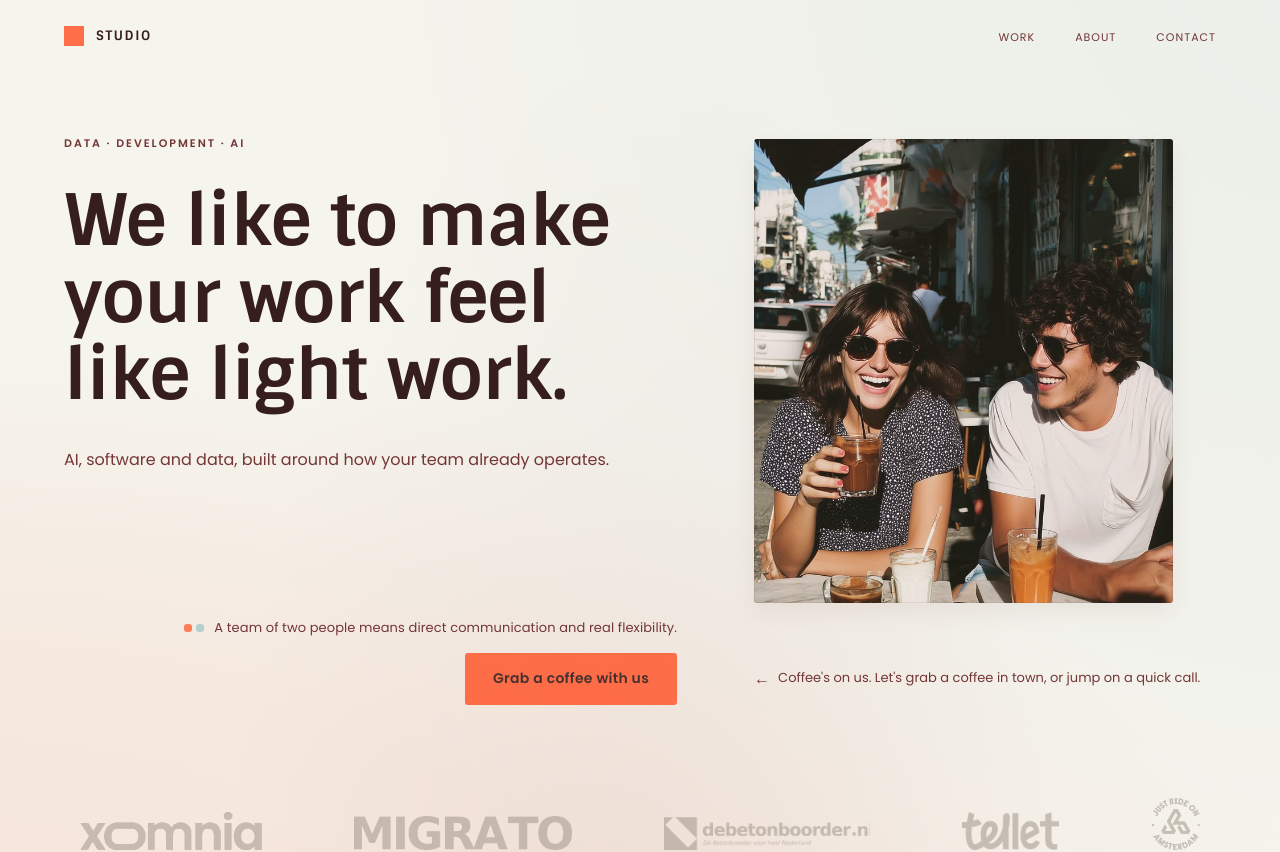
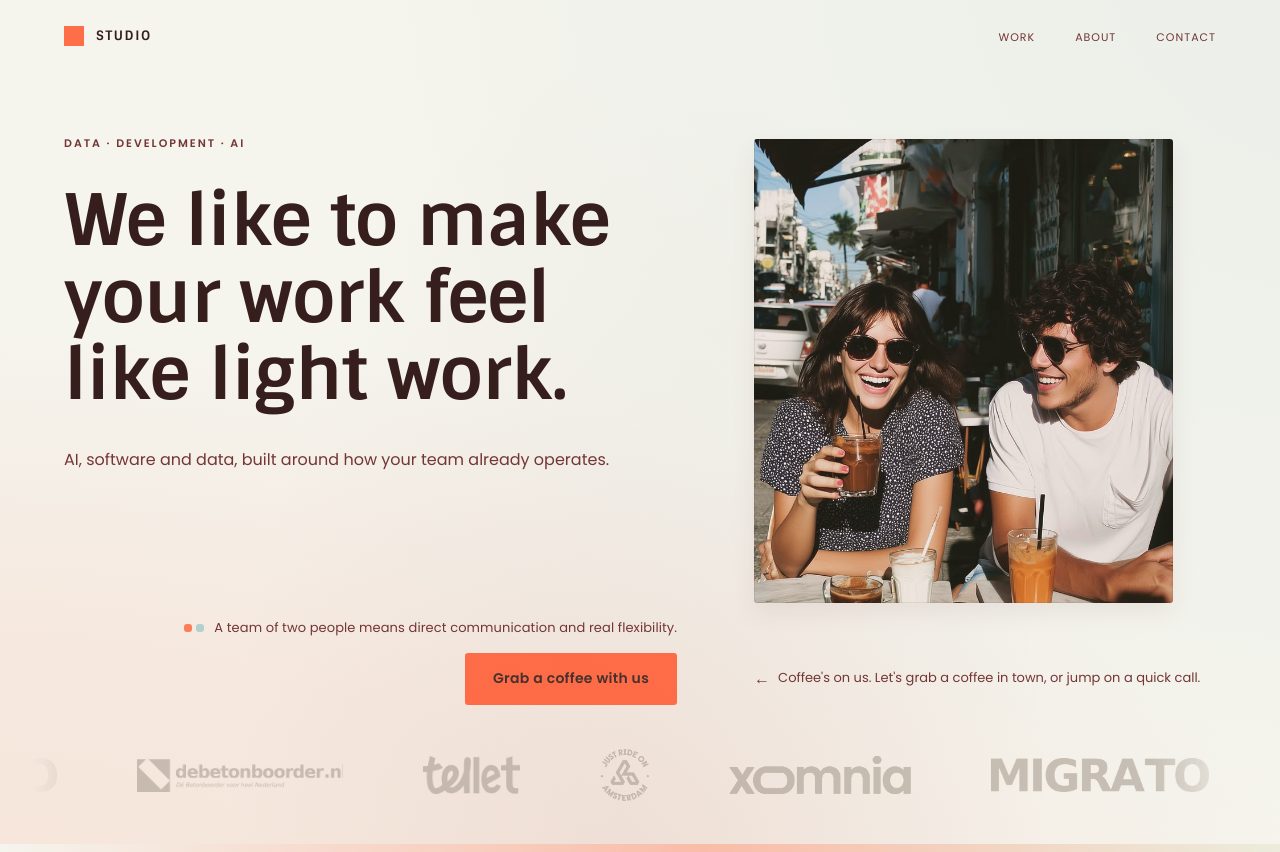
Before and after one commit to dcvanduuren/Keizersgracht, a Next.js app: page / in a window 1280 px wide. Shown: the top 852 px of the page. Built offline with nearby package versions, Linux system fonts and the light colour scheme.

Commit message:
Implement infinite right-to-left marquee carousel with gradient edge masks for logo banner

```diff
--- a/src/app/globals.css
+++ b/src/app/globals.css
@@ -131,3 +131,34 @@ html {
     radial-gradient(ellipse 79.2% 105.9% at 105% -5%, rgba(160, 201, 203, 0.1) 0%, rgba(160, 201, 203, 0.07) 50%, rgba(160, 201, 203, 0) 100%),
     radial-gradient(ellipse 112.5% 70.6% at -8% 110%, rgba(255, 96, 55, 0.1) 0%, rgba(255, 96, 55, 0.08) 50%, rgba(255, 96, 55, 0) 100%);
 }
+
+/* Infinite Marquee Carousel */
+@keyframes marquee {
+  0% {
+    transform: translateX(0%);
+  }
+  100% {
+    transform: translateX(-50%);
+  }
+}
+
+.animate-marquee {
+  display: flex;
+  width: max-content;
+  animation: marquee 32s linear infinite;
+}
+
+.animate-marquee:hover {
+  animation-play-state: paused;
+}
+
+.mask-marquee {
+  mask-image: linear-gradient(to right, transparent 0%, black 8%, black 92%, transparent 100%);
+  -webkit-mask-image: linear-gradient(to right, transparent 0%, black 8%, black 92%, transparent 100%);
+}
+
+@media (prefers-reduced-motion: reduce) {
+  .animate-marquee {
+    animation: none;
+  }
+}
--- a/src/components/sections/logo-banner.tsx
+++ b/src/components/sections/logo-banner.tsx
@@ -1,8 +1,9 @@
 import Image from "next/image";
 
 /**
- * `size` is the Figma box in px. Rendered widths step down on small screens
- * (≈65% on mobile, ≈82% on tablet, 100% from xl) and keep the Figma aspect ratio.
+ * Client and partner logos.
+ * Uses a continuous right-to-left flowing marquee with gradient masks at the edges,
+ * making logos fade out seamlessly into an invisible line on the left and return from the right.
  */
 const logos = [
   { name: "Xomnia", file: "logo-xomnia", w: 182, h: 38, cls: "w-[118px] md:w-[149px] xl:w-[182px]" },
@@ -12,17 +13,24 @@ const logos = [
   { name: "Just Ride On Amsterdam", file: "logo-justrideon", w: 49, h: 52, cls: "w-8 md:w-10 xl:w-[49px]" },
 ];
 
+// Double the sequence so wide viewports always have a full, unbroken train of logos
+const sequence = [...logos, ...logos];
+
 export function LogoBanner() {
   return (
-    <div className="relative mx-auto max-w-[1440px] px-5 pt-4 pb-12 md:px-10 lg:pt-11 lg:pb-[43px] xl:px-20">
+    <div className="relative mx-auto w-full max-w-[1440px] overflow-hidden px-4 pt-6 pb-12 md:px-8 lg:pt-11 lg:pb-[43px]">
+      {/* Edge gradient mask: fades out into an invisible line on left and in from right */}
+      <div className="mask-marquee w-full overflow-hidden">
+        <div className="animate-marquee flex w-max items-center">
+          {/* Primary Track */}
           <ul
             aria-label="Clients and partners"
-        className="flex flex-wrap items-end justify-center gap-x-10 gap-y-6 lg:h-[101px] xl:justify-between"
+            className="flex shrink-0 items-center gap-12 pr-12 md:gap-16 md:pr-16 xl:gap-20 xl:pr-20"
           >
-        {logos.map((logo) => (
+            {sequence.map((logo, idx) => (
               <li
-            key={logo.file}
-            className={`relative opacity-55 ${logo.cls}`}
+                key={`${logo.file}-1-${idx}`}
+                className={`relative shrink-0 opacity-55 transition-opacity duration-300 hover:opacity-100 ${logo.cls}`}
                 style={{ aspectRatio: `${logo.w} / ${logo.h}` }}
               >
                 <Image
@@ -35,6 +43,30 @@ export function LogoBanner() {
               </li>
             ))}
           </ul>
+
+          {/* Secondary Track (Cloned for seamless infinite looping) */}
+          <ul
+            aria-hidden="true"
+            className="flex shrink-0 items-center gap-12 pr-12 md:gap-16 md:pr-16 xl:gap-20 xl:pr-20"
+          >
+            {sequence.map((logo, idx) => (
+              <li
+                key={`${logo.file}-2-${idx}`}
+                className={`relative shrink-0 opacity-55 transition-opacity duration-300 hover:opacity-100 ${logo.cls}`}
+                style={{ aspectRatio: `${logo.w} / ${logo.h}` }}
+              >
+                <Image
+                  src={`/assets/${logo.file}.png`}
+                  alt=""
+                  fill
+                  sizes="218px"
+                  className="object-contain"
+                />
+              </li>
+            ))}
+          </ul>
+        </div>
+      </div>
     </div>
   );
 }
```
Lines whose indentation alone changed are shown as unchanged.
